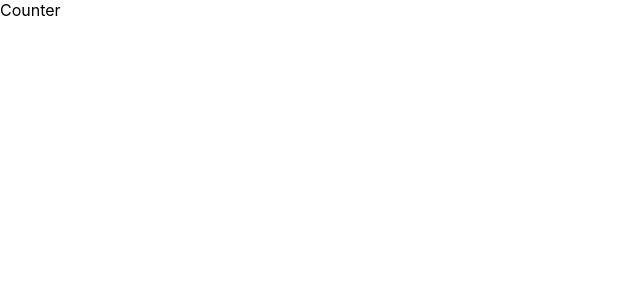
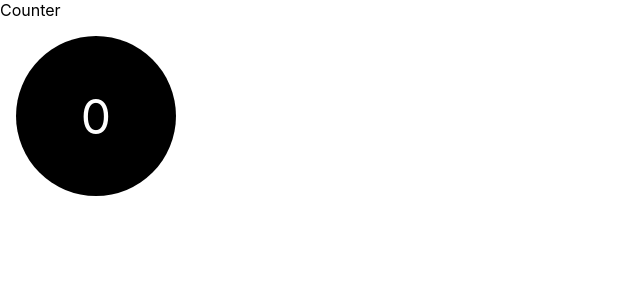
Before and after one commit to pallenJ/react_study, a React (Create React App) app in the folder redux-counter/: page / in a window 1280 px wide. Shown: the top 300 px of the page, without its empty margins (0-640 px from the left). Built offline with nearby package versions, Linux system fonts and the light colour scheme.

Commit message:
액션 진행중

```diff
--- /dev/null
+++ b/redux-counter/src/actions/ActionTypes.js
@@ -0,0 +1,3 @@
+export const INCREMENT = 'INCREMENT';
+export const DECREMENT = 'DECREMENT';
+export const SET_COLOR = 'SET_COLOR';
--- a/redux-counter/src/components/Counter.css
+++ b/redux-counter/src/components/Counter.css
@@ -0,0 +1,21 @@
+.Counter {
+    /* 레이아웃 */
+    width: 10rem;
+    height: 10rem;
+    display: flex;
+    align-items: center;
+    justify-content: center;
+    margin: 1rem;
+
+     /* 색상 */
+    color: white;
+
+    /* 폰트 */
+    font-size: 3rem;
+
+    /* 기타 */
+    border-radius: 100%;
+    cursor: pointer;
+    user-select: none;
+    transition: background-color 0.75s;
+}
--- a/redux-counter/src/container/App.js
+++ b/redux-counter/src/container/App.js
@@ -1,10 +1,12 @@
 import React, { Component } from 'react'
+import { Counter } from '../components/Counter';
 
  class App extends Component {
     render() {
         return (
             <div>
                 Counter
+                <Counter/>
             </div>
         )
     }
```
Also changed, not shown: redux-counter/src/actions/index.js (added, +17 -0 lines).
